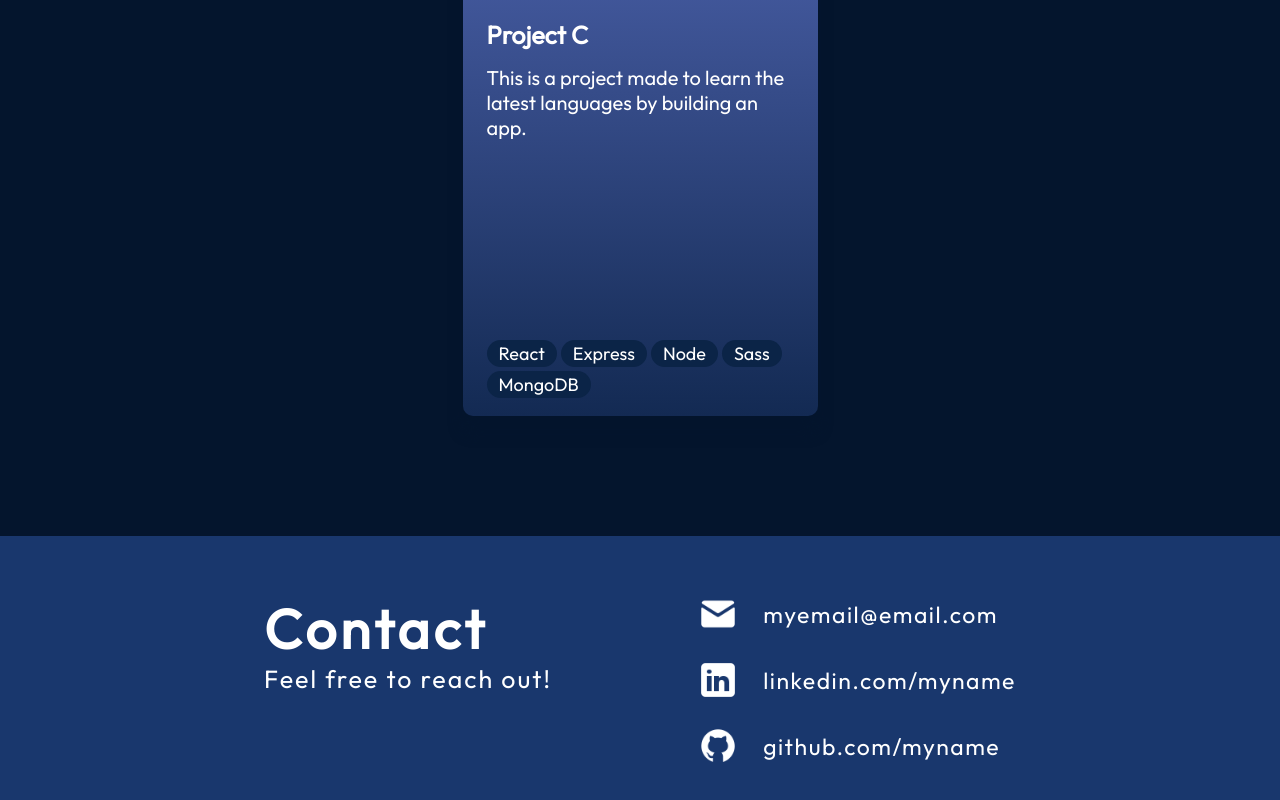
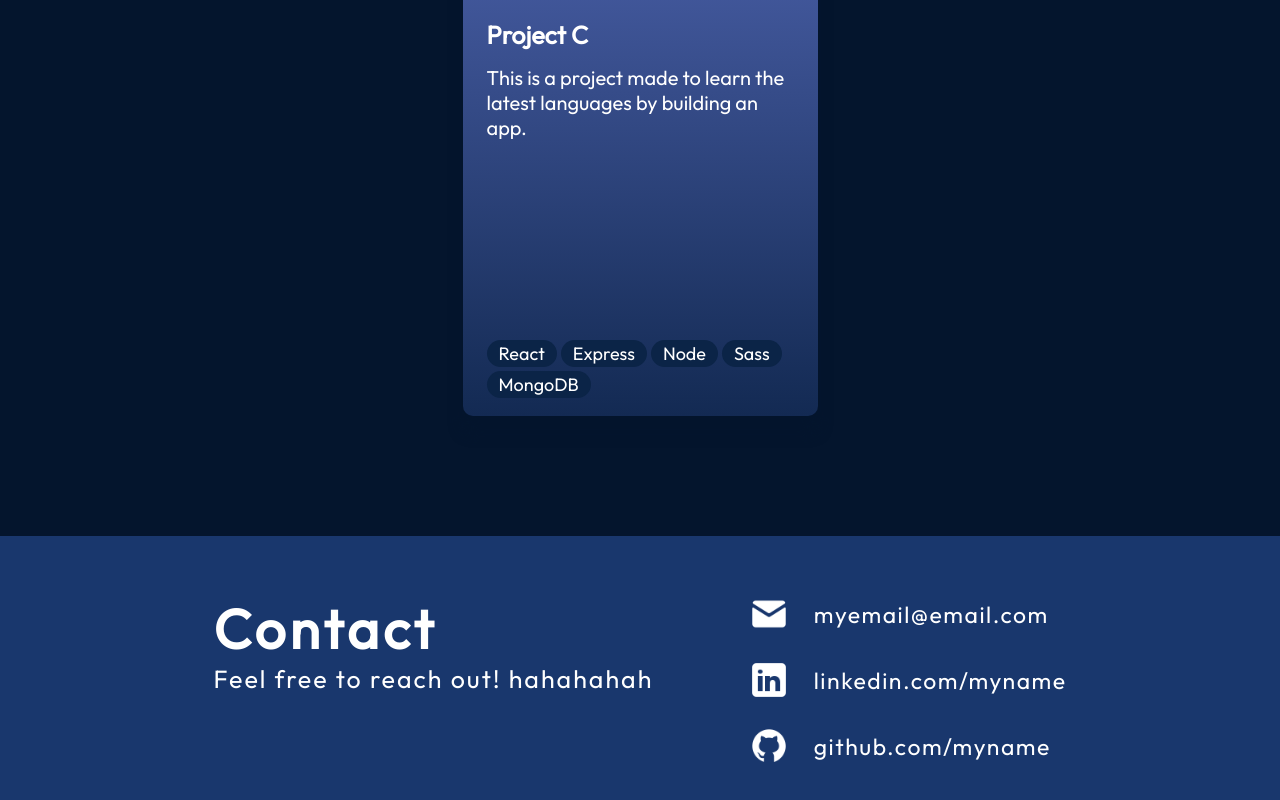
Before and after one commit to aimxnaim/website-resume-diana-main, a React (Vite) app: page / in a window 1280 px wide. Shown: the part 4434-5234 px from the top of the page. Built offline with nearby package versions, Linux system fonts and the light colour scheme.

Commit message:
edit contact

```diff
--- a/src/components/Contact/Contact.jsx
+++ b/src/components/Contact/Contact.jsx
@@ -8,7 +8,7 @@ export const Contact = () => {
     <footer id="contact" className={styles.container}>
       <div className={styles.text}>
         <h2>Contact</h2>
-        <p>Feel free to reach out!</p>
+        <p>Feel free to reach out! hahahahah</p>
       </div>
       <ul className={styles.links}>
         <li className={styles.link}>
```
